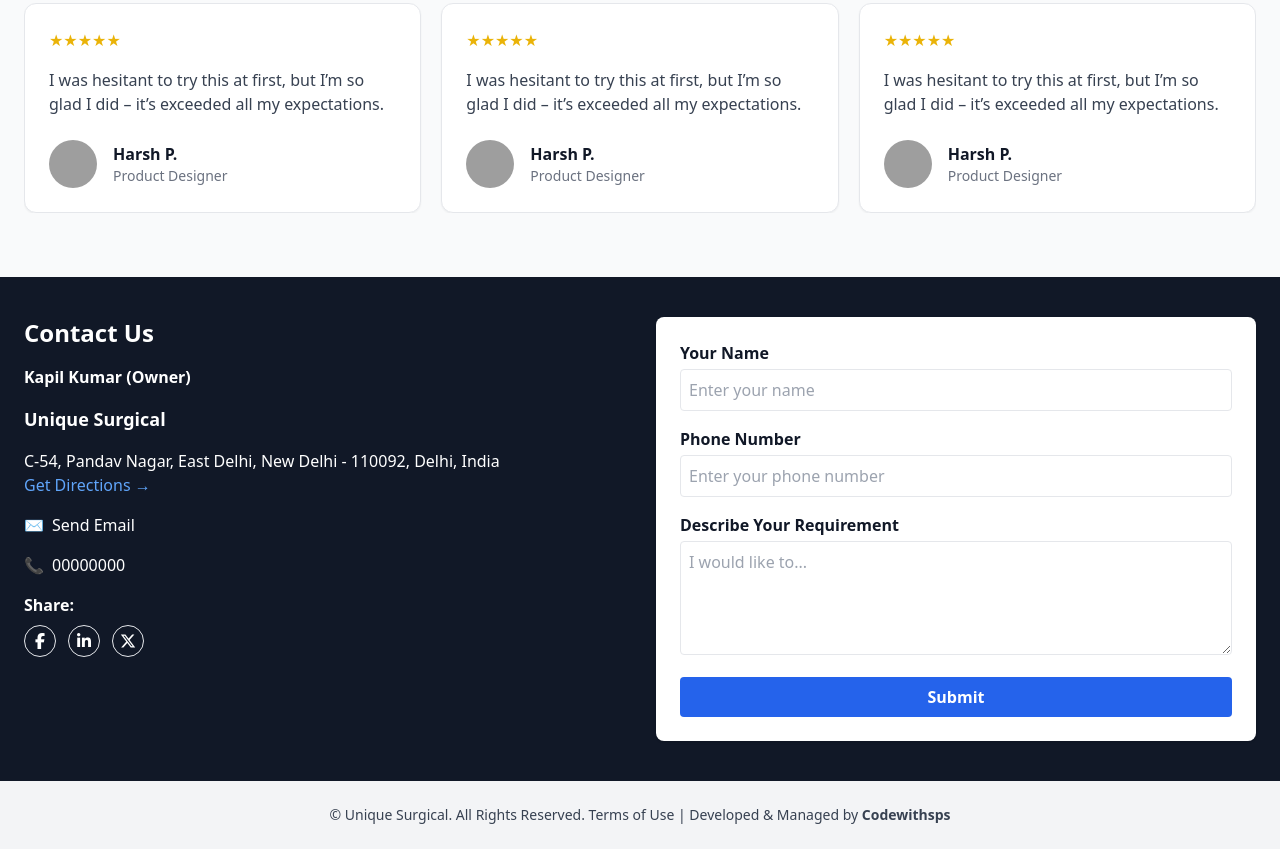
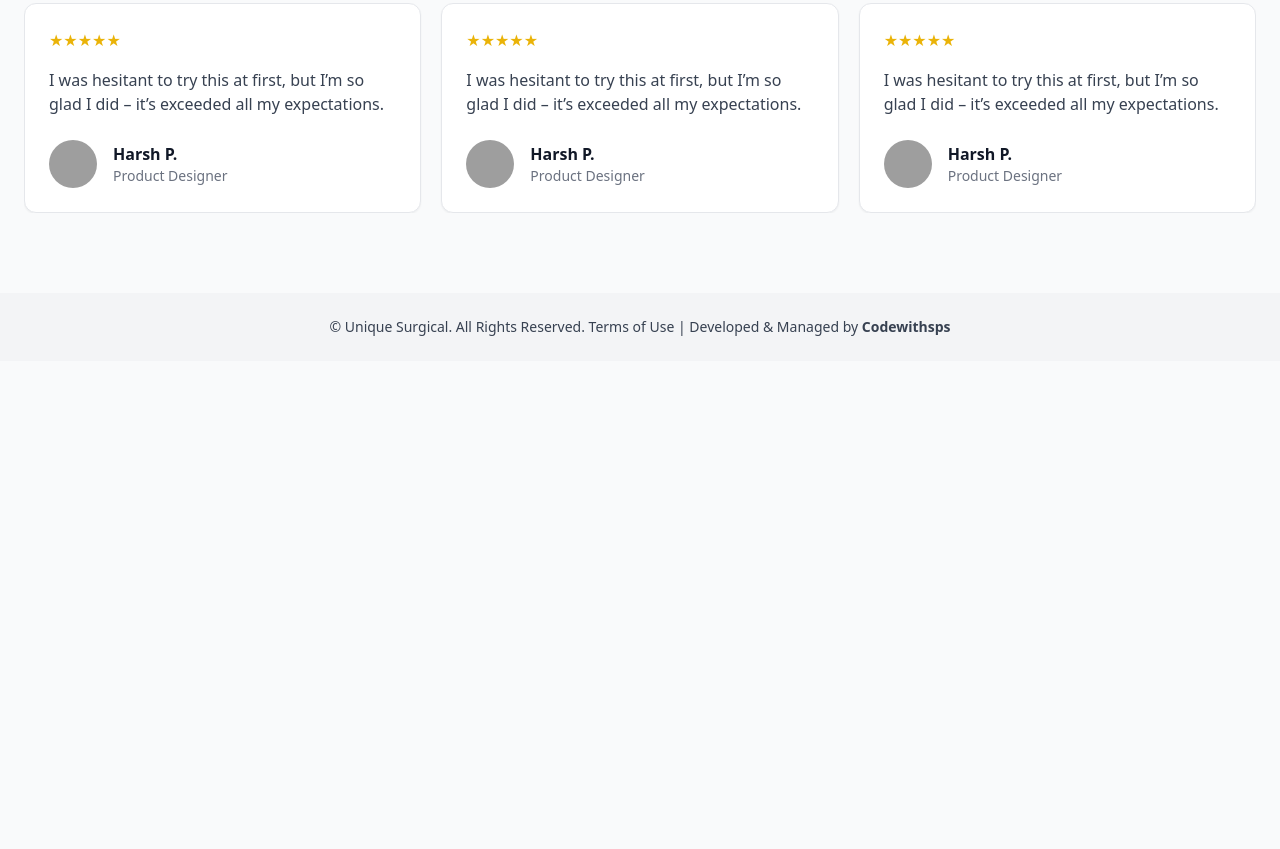
Before and after one commit to Codewithsps/uniquesurgical.in, a plain HTML site: page index.html in a window 1280 px wide. Shown: the part 2960-3809 px from the top of the page. After the commit the page ends 3321 px from the top, so only its background shows below. Drawn offline with nearby package versions, Linux system fonts and the light colour scheme; grey boxes are pictures that could not be loaded.

Commit message:
Update index.html

```diff
--- a/index.html
+++ b/index.html
@@ -979,94 +979,18 @@
     </script>
 
 
-
-
 <!-- Footer -->
-    <footer class="bg-gray-900 text-white ">
-        <div class="max-w-7xl mx-auto px-6 py-10 grid md:grid-cols-2 gap-8 ">
-
-            <!-- Contact Info -->
-            <div>
-                <h2 class="text-2xl font-bold mb-4">Contact Us</h2>
-                <div class="space-y-4">
-                    <p><span class="font-semibold">Kapil Kumar (Owner)</span></p>
-                    <p class="font-bold text-lg">Unique Surgical</p>
-                    <p>C-54, Pandav Nagar, East Delhi, New Delhi - 110092, Delhi, India</p>
-                    <a href="#" class="text-blue-400 hover:underline">Get Directions →</a>
-
-                    <p class="flex items-center gap-2">
-                        <span class="text-blue-400">✉</span>
-                        <a href="mailto:info@.com" class="hover:underline">Send Email</a>
-                    </p>
-
-                    <p class="flex items-center gap-2">
-                        <span class="text-blue-400">📞</span>
-                        <a href="tel:00000000000" class="hover:underline">00000000</a>
-                    </p>
-
-                    <!-- Social -->
-                    <div class="mt-4">
-                        <span class="font-semibold">Share:</span>
-                        <div class="flex gap-3 mt-2">
-                            <a href="#"
-                                class="w-8 h-8 flex items-center justify-center border rounded-full hover:bg-blue-500"><i
-                                    class="fab fa-facebook-f"></i></a>
-                            <a href="#"
-                                class="w-8 h-8 flex items-center justify-center border rounded-full hover:bg-blue-500"><i
-                                    class="fab fa-linkedin-in"></i></a>
-                            <a href="#"
-                                class="w-8 h-8 flex items-center justify-center border rounded-full hover:bg-blue-500"><i
-                                    class="fab fa-x-twitter"></i></a>
-                        </div>
-                    </div>
-                </div>
-            </div>
-
-            <!-- Contact Form -->
-            <!-- Contact Form -->
-            <div class="bg-white text-gray-900 rounded-lg shadow p-6 space-y-4">
-
-                <!-- Name -->
-                <div>
-                    <label class="block mb-1 font-semibold">Your Name</label>
-                    <input type="text"
-                        class="w-full border rounded p-2 focus:ring-2 focus:ring-blue-500 focus:outline-none"
-                        placeholder="Enter your name">
-                </div>
-
-                <!-- Phone -->
-                <div>
-                    <label class="block mb-1 font-semibold">Phone Number</label>
-                    <input type="tel"
-                        class="w-full border rounded p-2 focus:ring-2 focus:ring-blue-500 focus:outline-none"
-                        placeholder="Enter your phone number">
-                </div>
-
-                <!-- Requirement -->
-                <div>
-                    <label class="block mb-1 font-semibold">Describe Your Requirement</label>
-                    <textarea class="w-full border rounded p-2 focus:ring-2 focus:ring-blue-500 focus:outline-none"
-                        rows="4" placeholder="I would like to..."></textarea>
-                </div>
-
-                <!-- Submit Button -->
-                <button class="w-full bg-blue-600 text-white font-semibold py-2 rounded hover:bg-blue-700 transition">
-                    Submit
-                </button>
-            </div>
-
-
-        </div>
+<footer class="hidden md:block bg-gray-900 text-white mt-4">
     <!-- Bottom Footer -->
     <div class="bg-gray-100 text-gray-700 py-6">
         <div class="text-center text-sm">
             © Unique Surgical. All Rights Reserved.
-                <a href="#" class="hover:underline">Terms of Use</a> | Developed & Managed by <span
-                    class="font-semibold">Codewithsps</span>
+            <a href="#" class="hover:underline">Terms of Use</a> |
+            Developed & Managed by <span class="font-semibold">Codewithsps</span>
         </div>
     </div>
+</footer>
 
-    </footer>
 
 
     <!-- Bottom Navigation -->
```
Lines whose indentation alone changed are shown as unchanged.
